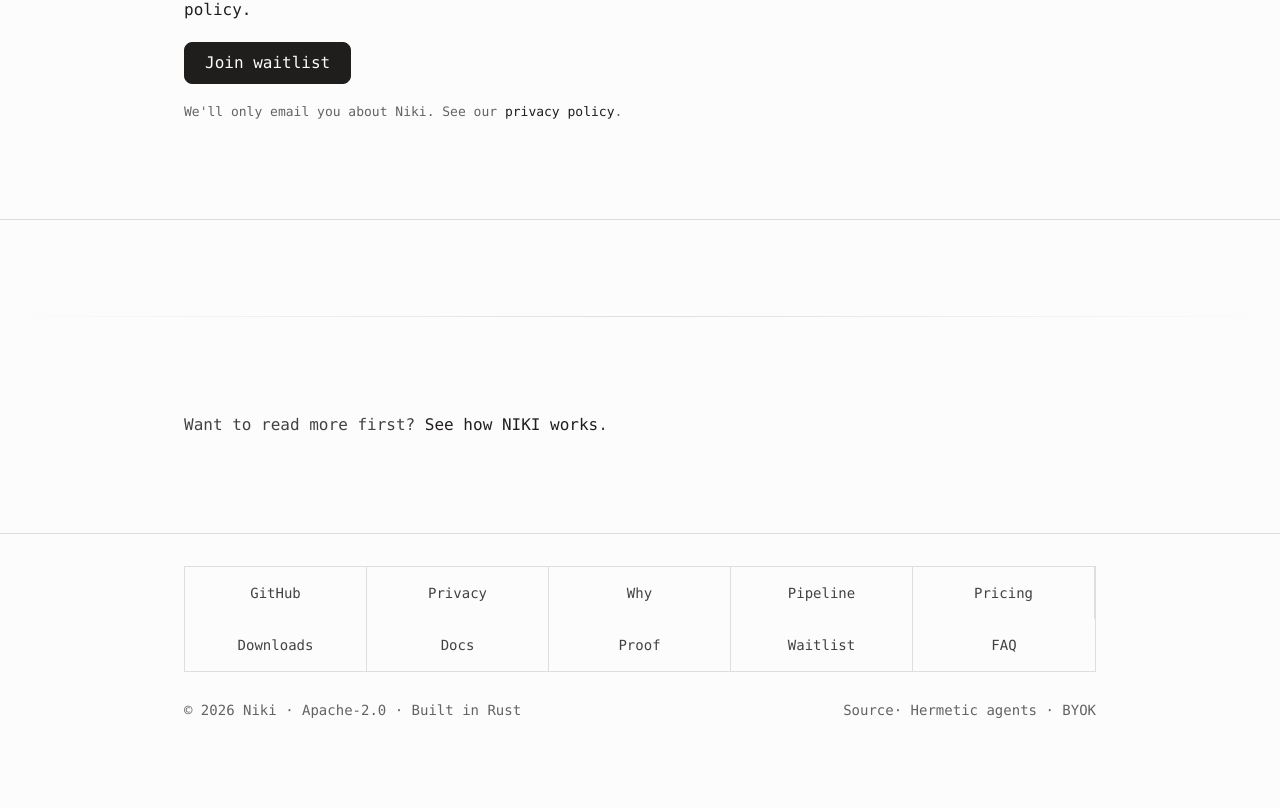
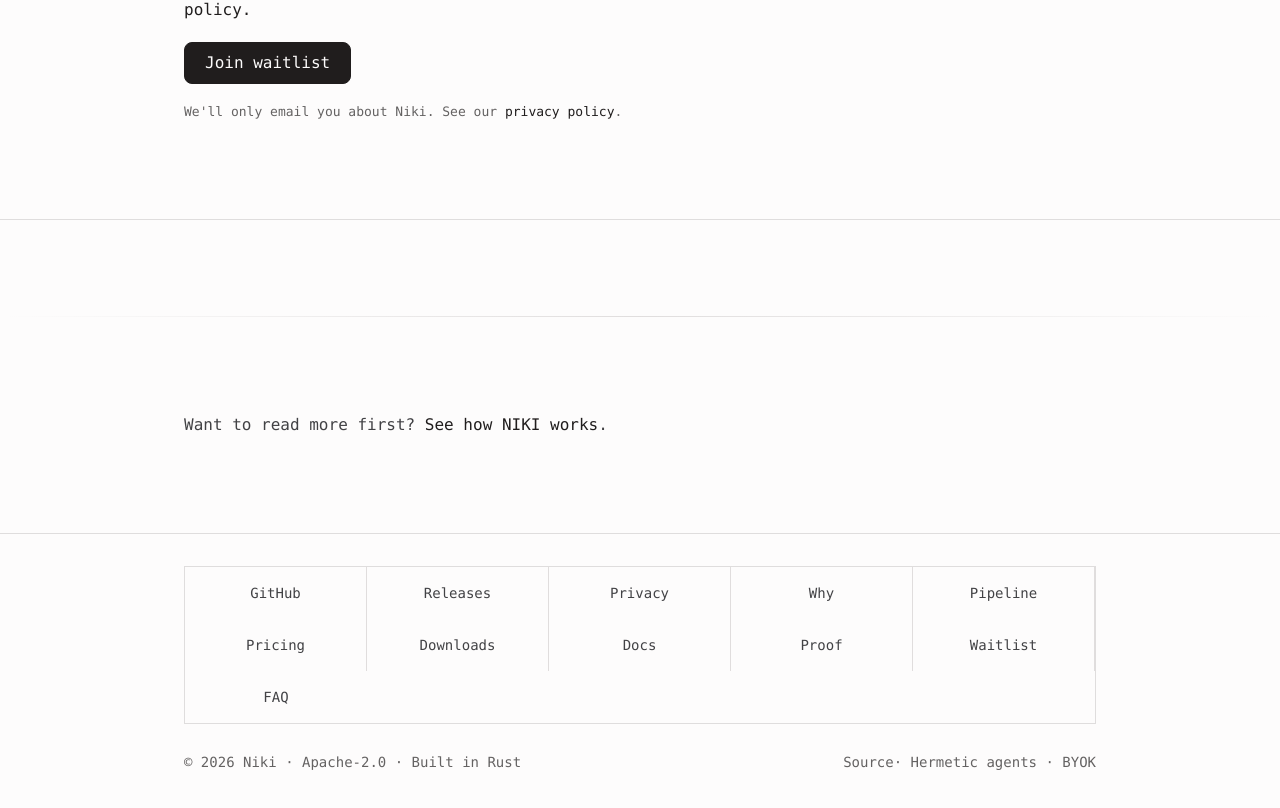
Before and after one commit to RavaniRoshan/niki-site, a React (Vite) app: page /waitlist in a window 1280 px wide. Shown: the part 714-1522 px from the top of the page. Before the commit the page ends 1470 px from the top, so only its background shows below. Built offline with nearby package versions, Linux system fonts and the light colour scheme.

Commit message:
docs: add Releases link to footer (v0.6.0 parity launch)

```diff
--- a/src/components/Footer.jsx
+++ b/src/components/Footer.jsx
@@ -2,6 +2,7 @@
 import { Reveal } from './motion.jsx'
 
 const GITHUB_URL = 'https://github.com/RavaniRoshan/niki'
+const RELEASES_URL = 'https://github.com/RavaniRoshan/niki/releases'
 const DOCS_URL = 'https://ravaniroshan.github.io/niki/'
 
 export default function Footer() {
@@ -10,6 +11,7 @@
       <Reveal className="container">
         <div className="foot-links" data-od-id="footer-links">
           <a href={GITHUB_URL} target="_blank" rel="noopener noreferrer">GitHub</a>
+          <a href={RELEASES_URL} target="_blank" rel="noopener noreferrer">Releases</a>
           <Link to="/privacy">Privacy</Link>
           <Link to="/#why">Why</Link>
           <Link to="/#how">Pipeline</Link>
```
